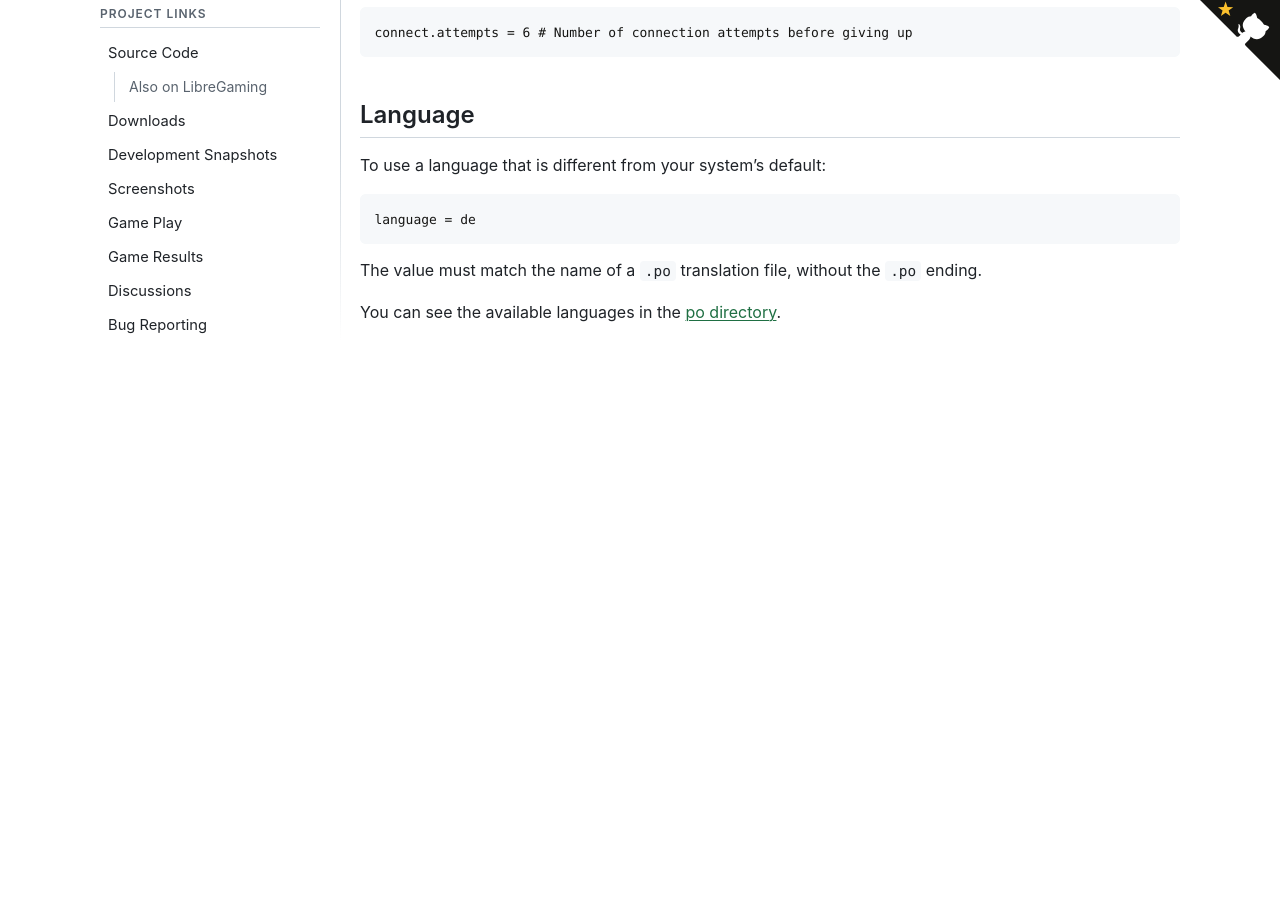
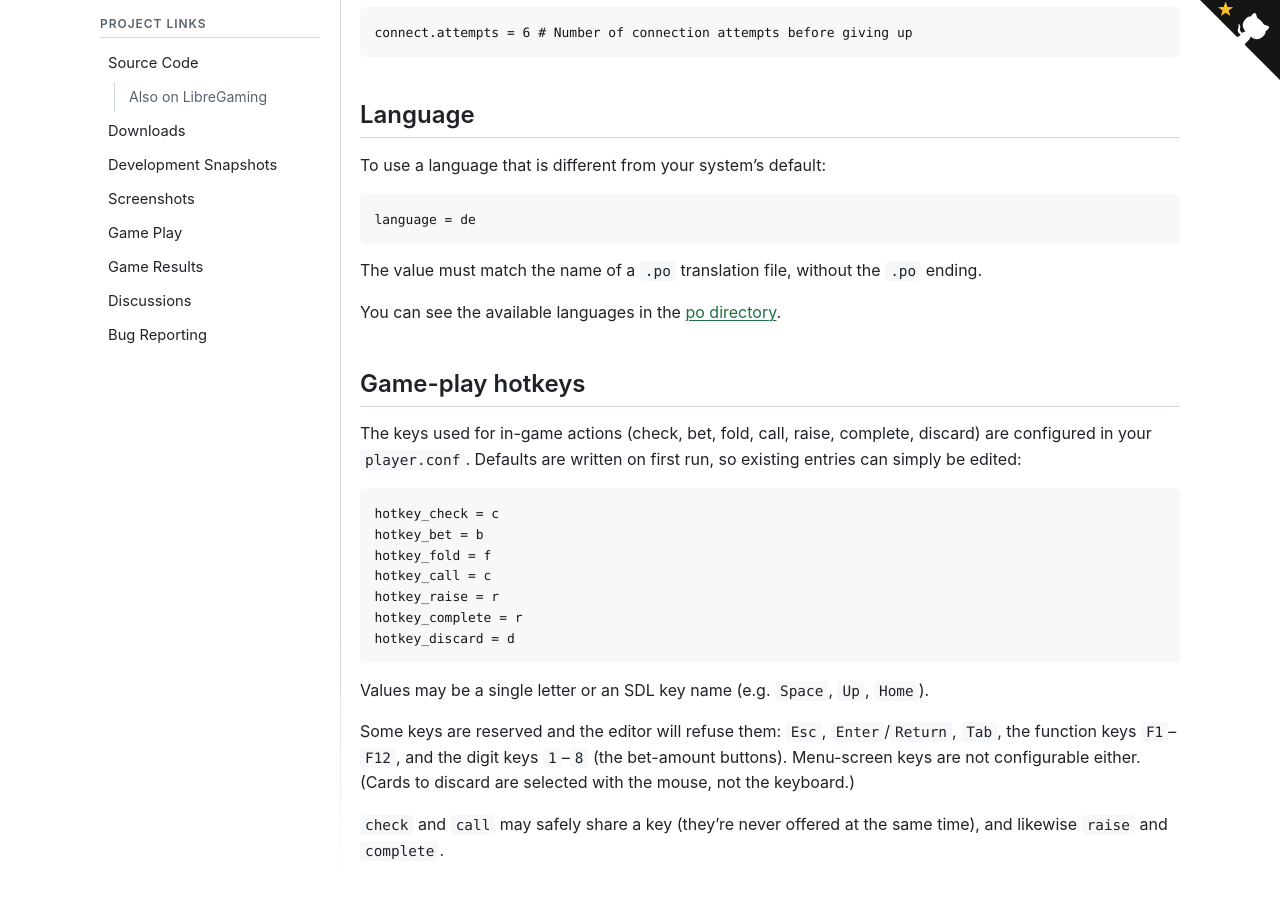
Before and after one commit to Dealer-s-Choice/dealer-s-choice.github.io, a Jekyll site: the page built from docs/CONFIG.md, in a window 1280 px wide and 900 px high, scrolled down 1641 px. Built offline with Jekyll 4.4.1, drawn with Linux system fonts in a browser that asks for light colours; our own code applies the rules of GitHub Pages for plain Markdown files; before the commit the page ends 2046 px from its top, so only the background shows below that.

Commit message:
deploy: Dealer-s-Choice/dealers-choice@5041cfd34cdf3cd118ce5623bbeb46fe529bcca1

````diff
--- a/docs/CONFIG.md
+++ b/docs/CONFIG.md
@@ -88,3 +88,29 @@ ending.
 
 You can see the available languages in the [po
 directory](https://github.com/Dealer-s-Choice/dealers_choice/tree/trunk/po).
+
+## Game-play hotkeys
+
+The keys used for in-game actions (check, bet, fold, call, raise, complete,
+discard) are configured in your `player.conf`. Defaults are written on
+first run, so existing entries can simply be edited:
+
+```
+hotkey_check = c
+hotkey_bet = b
+hotkey_fold = f
+hotkey_call = c
+hotkey_raise = r
+hotkey_complete = r
+hotkey_discard = d
+```
+
+Values may be a single letter or an SDL key name (e.g. `Space`, `Up`, `Home`).
+
+Some keys are reserved and the editor will refuse them: `Esc`,
+`Enter`/`Return`, `Tab`, the function keys `F1`–`F12`, and the digit keys
+`1`–`8` (the bet-amount buttons). Menu-screen keys are not configurable
+either. (Cards to discard are selected with the mouse, not the keyboard.)
+
+`check` and `call` may safely share a key (they're never offered at the
+same time), and likewise `raise` and `complete`.
````
